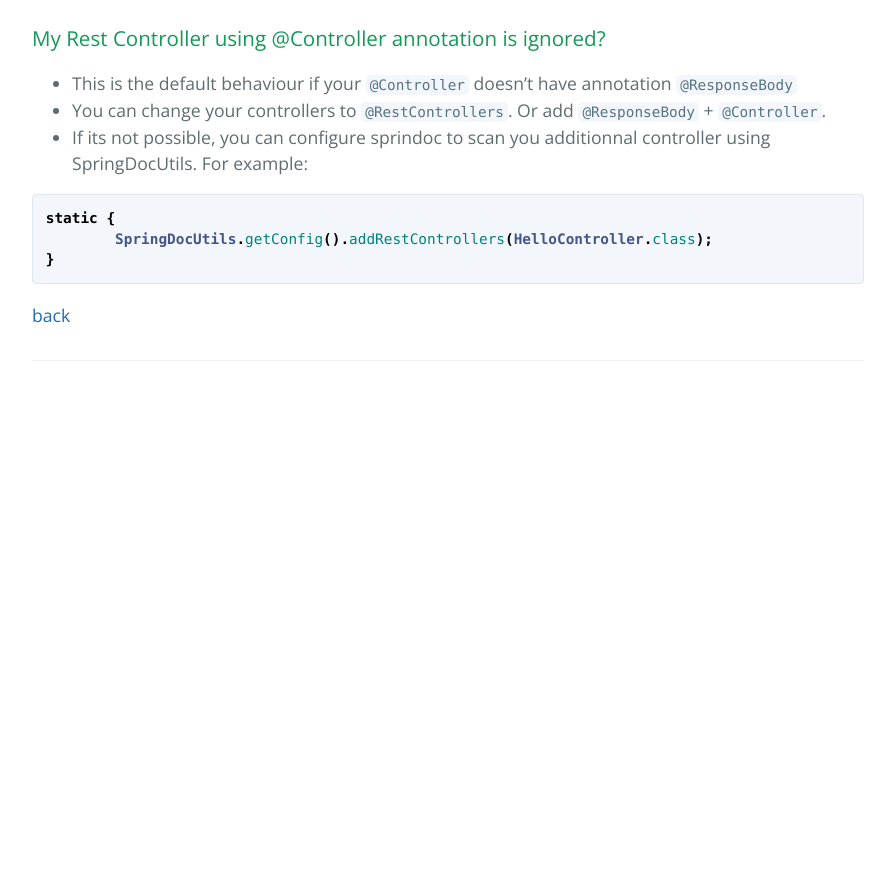
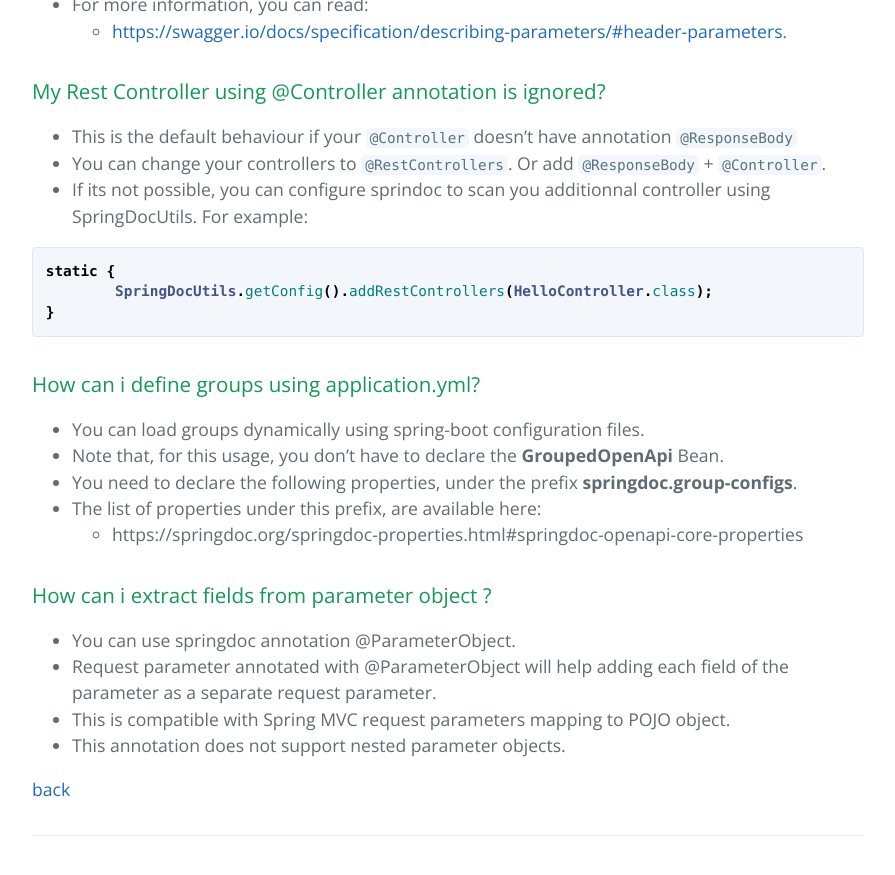
Before and after one commit to springdoc/springdoc.github.io, a Jekyll site: the page built from faq.md, in a window 1280 px wide and 900 px high, scrolled down 16366 px. Shown: the top 875 px of the window, without its empty margins (192-1087 px from the left). Built offline with Jekyll 4.4.1, drawn with Linux system fonts in a browser that asks for light colours; before the commit the page ends 16791 px from its top, so only the background shows below that; some of the changed text lies outside the part shown.

Commit message:
documentation update

````diff
--- a/faq.md
+++ b/faq.md
@@ -530,5 +530,17 @@ static {
 }
 ```
 
+### How can i define groups using application.yml?
+- You can load groups dynamically using spring-boot configuration files.
+- Note that, for this usage, you don't have to declare the **GroupedOpenApi** Bean.
+- You need to declare the following properties, under the prefix **springdoc.group-configs**.
+- The list of properties under this prefix, are available here:
+  - https://springdoc.org/springdoc-properties.html#springdoc-openapi-core-properties
+
+### How can i extract fields from parameter object ?
+- You can use springdoc annotation @ParameterObject.
+- Request parameter annotated with @ParameterObject will help adding each field of the parameter as a separate request parameter.
+- This is compatible with Spring MVC request parameters mapping to POJO object.
+- This annotation does not support nested parameter objects.
 
 [back](./)
````
Also changed, not shown: index.md (+12 -0 lines), src/main/resources/index.md (+12 -0 lines).
